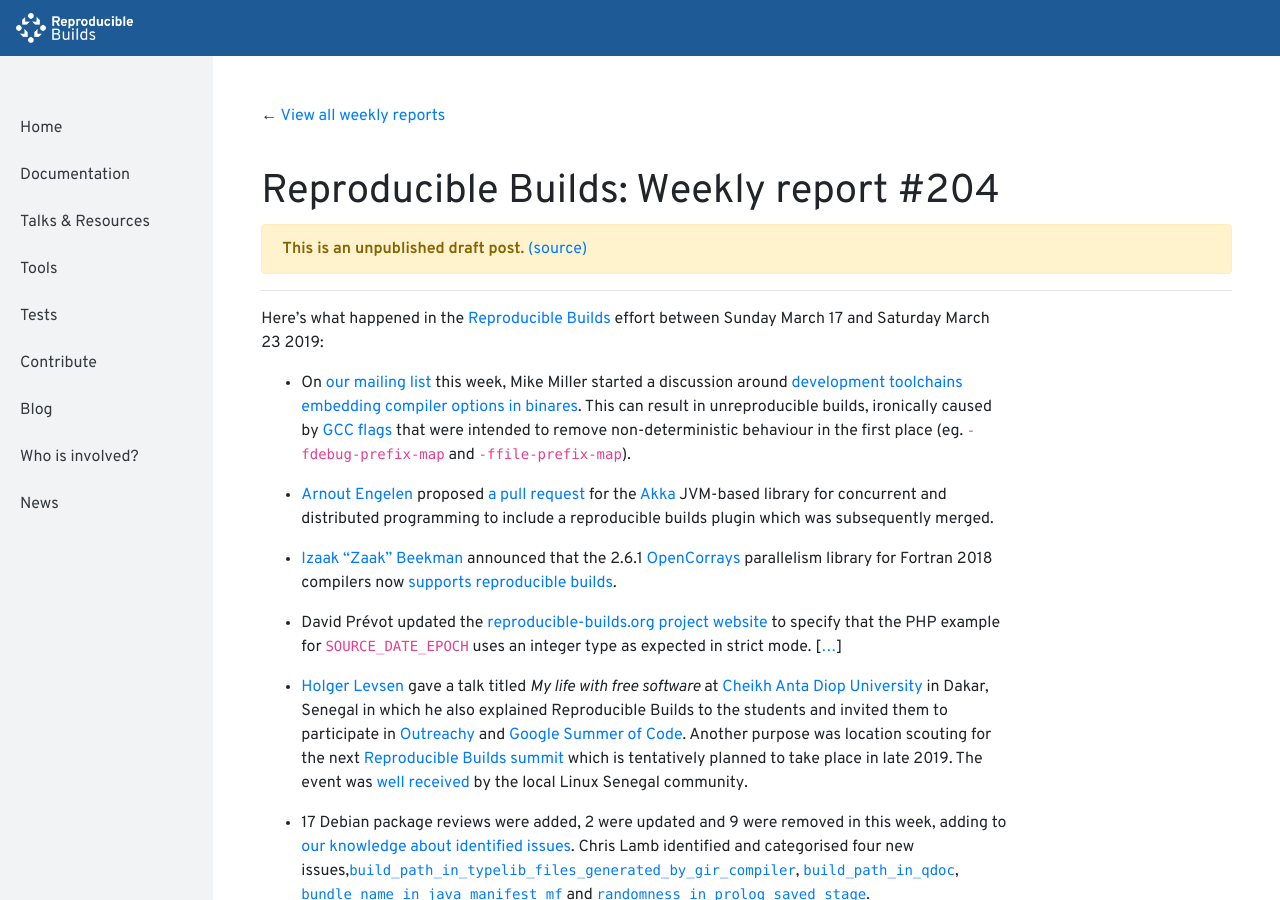
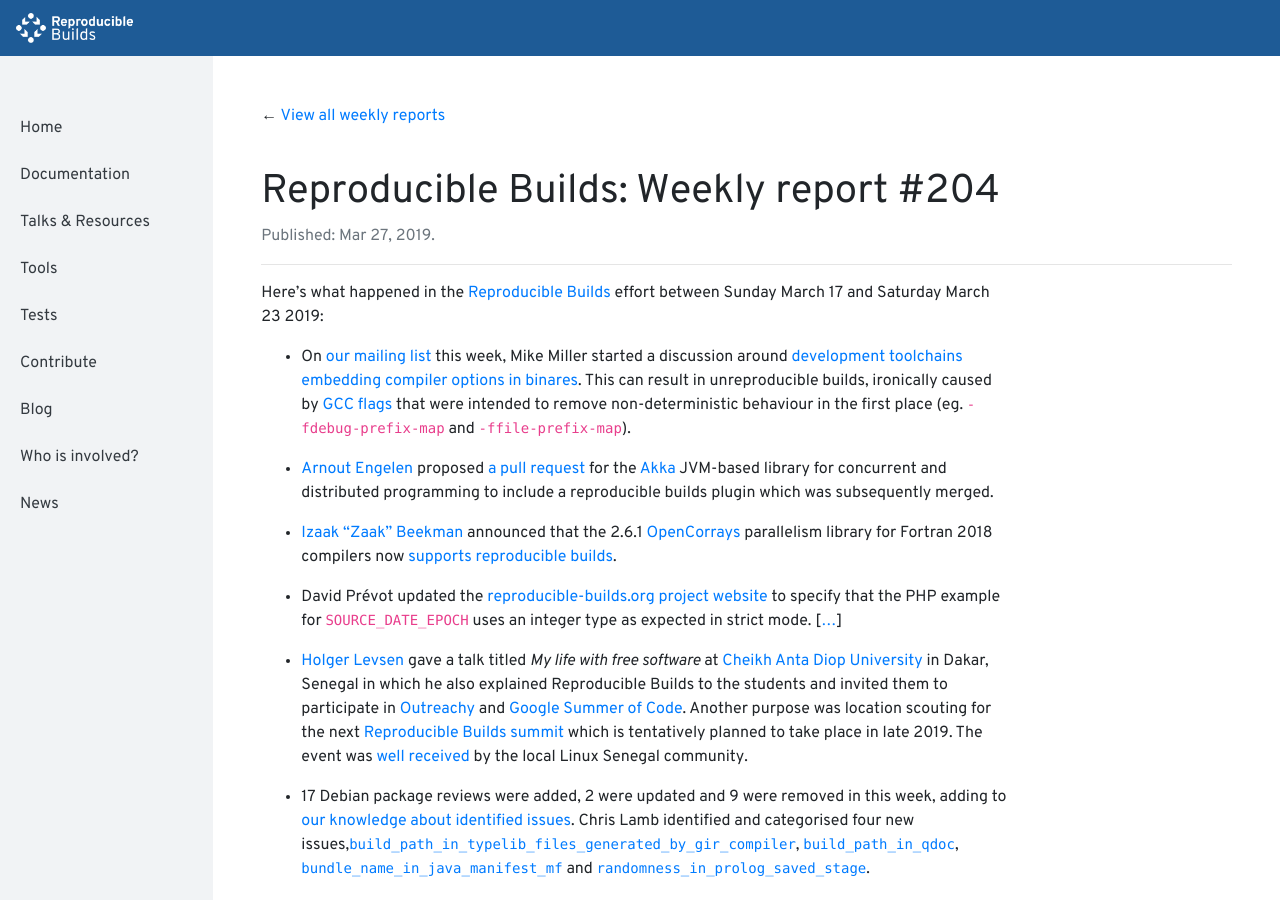
Before and after one commit to prototypefund/reproducible-website, a Jekyll site: the page built from _blog/posts/204.md, in a window 1280 px wide and 900 px high. Built offline with Jekyll 4.4.1, drawn with Linux system fonts in a browser that asks for light colours.

Commit message:
published as https://reproducible-builds.org/blog/posts/204/

```diff
--- a/_blog/posts/204.md
+++ b/_blog/posts/204.md
@@ -1,6 +1,7 @@
 ---
 layout: new/blog
 week: 204
+published: 2019-03-27 14:01:35
 ---
 
 Here's what happened in the [Reproducible Builds](https://reproducible-builds.org) effort between Sunday March 17 and Saturday March 23 2019:
```
